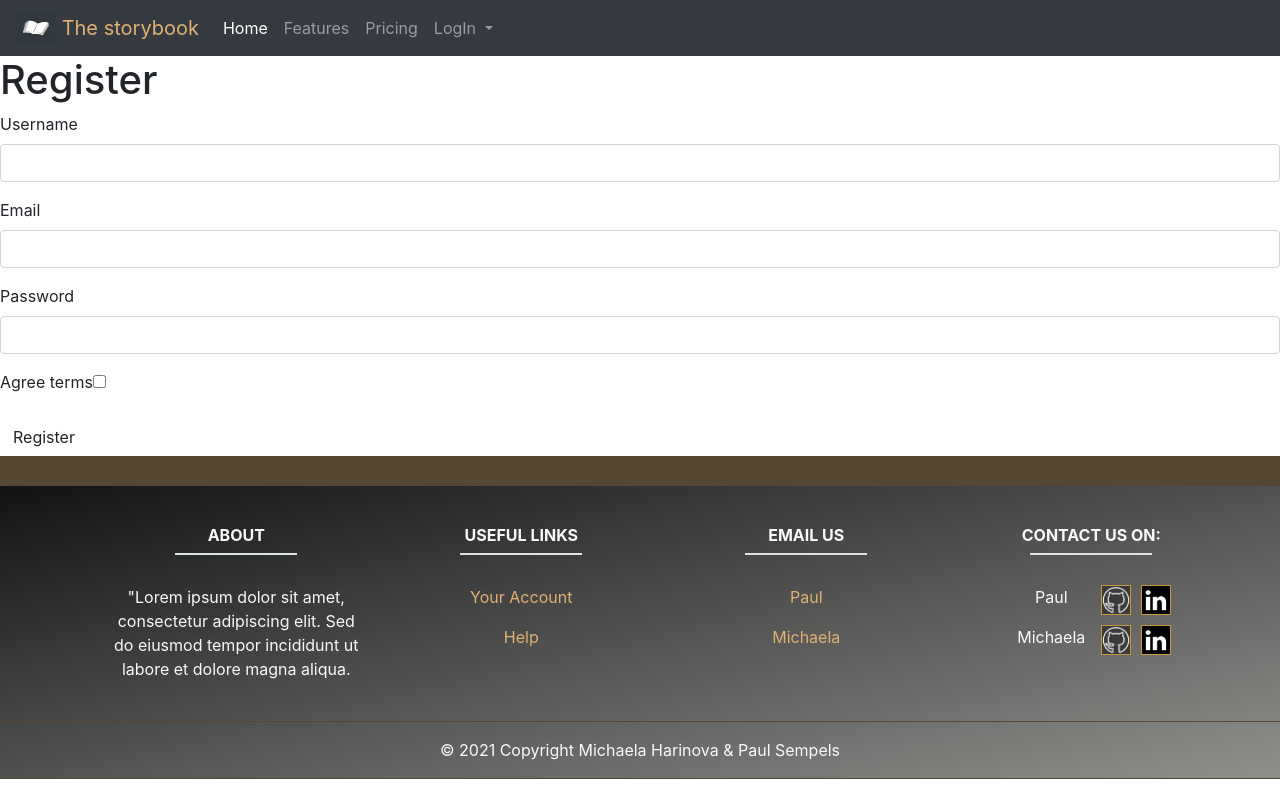
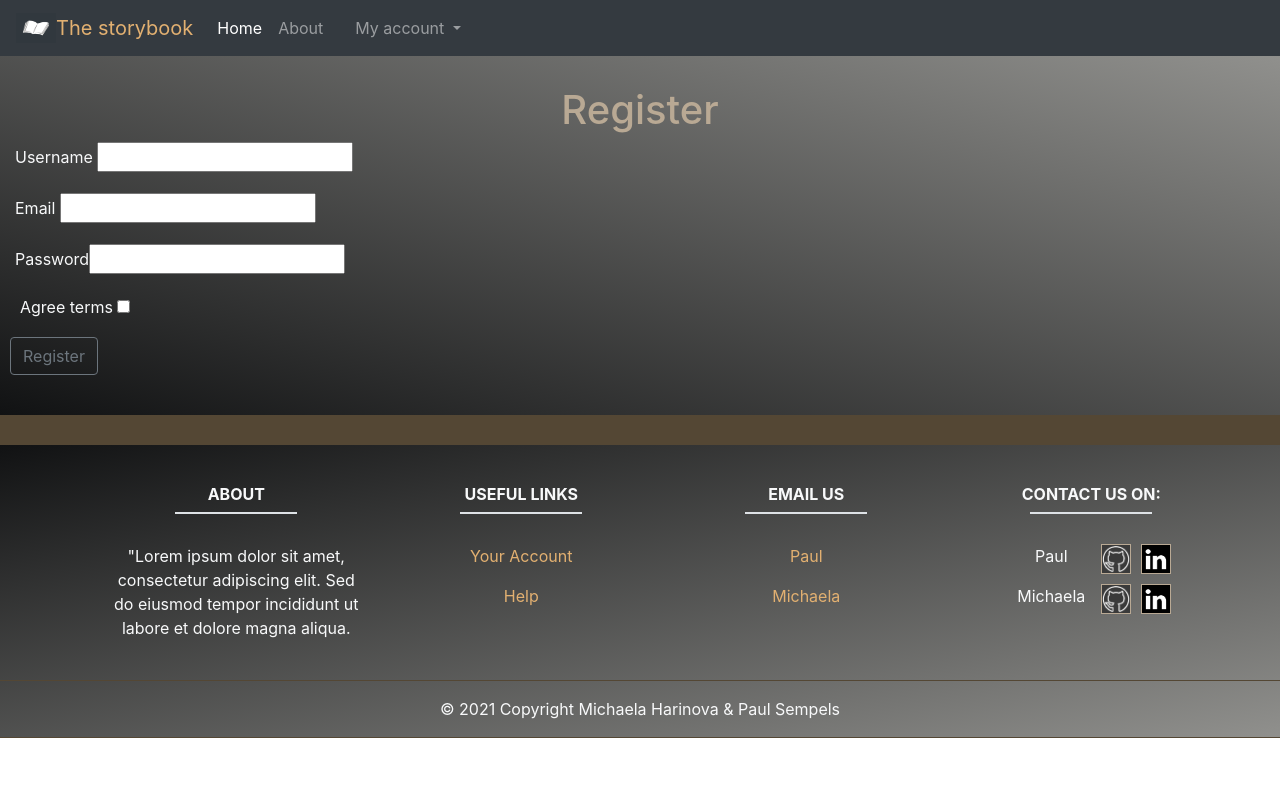
Before and after one commit to Paul-Ducky/StoryBook, a Symfony app: template storyBook/templates/registration/register.html.twig in a window 1280 px wide. Run offline with Twig, Linux system fonts and the light colour scheme; the template is opened without the code that fills it, so the values that code supplies are empty; form fields are guessed from the names that the template uses; some libraries are stand-ins or nearby versions.

Commit message:
add login+registration view

```diff
--- a/storyBook/public/css/style.css
+++ b/storyBook/public/css/style.css
@@ -12,6 +12,7 @@
     background-size: cover;
 }
 
+/* links */
 a {
     color: #e2b071;
 }
@@ -20,17 +21,37 @@ a:hover {
     color: #cb973a;
 }
 
+/* text */
+.name {
+    color: #b9a994;
+    text-align: center;
+}
+
+/* images/icons */
 .img {
     width: 40px;
     height: 30px;
 }
 
+.icon {
+    width: 30px;
+    height: 30px;
+    margin-left: 10px;
+    float: right;
+    border: 1px solid #b9a994;
+}
+
+.icon:hover {
+    box-shadow: 0px 0px 5px 2px #a78761;
+}
+
+/* footer */
 footer {
     background-image: linear-gradient(to bottom right, #111213, #90908d);
 }
 
 .footer1 {
-    border-top: 30px solid  #544734;
+    border-top: 30px solid #544734;
     border-bottom: 1px solid #544734;
 }
 
@@ -38,37 +59,57 @@ footer {
     border-top: 1px solid #544734;
 }
 
+.border {
+    text-decoration: underline;
+    color: white;
+    width: 120px;
+}
+
+/* body */
 .background {
     background-image: linear-gradient(to top right, #111213, #90908d);
 }
 
-.login{
+.button:hover {
+    color: #b9a994;
+}
+
+/* format styling (login, registration) */
+.login {
     background-color: #343a40;
 }
-.name{
-    color:#544734;
+
+.checkbox {
+    margin: 10px;
 }
 
-.border{
-    text-decoration: underline;
-    color:white;
-    width: 120px;
+.paddingForm {
+    padding-top: 30px;
+    padding-bottom: 30px;
 }
 
-.icon{
-    width:30px;
-    height: 30px;
-    margin-left:10px;
-    float:right;
-    border:1px solid #cb973a;
+.form {
+    margin-left: 40vw;
+    max-width: 20%;
+    background-color: rgba(236, 234, 218, 0.1);
+    box-shadow: 1px 1px 6px 3px #82817f;
 }
 
-.icon:hover{
-    box-shadow: 1px 1px 6px 0px  #cb973a;
+.inputOutline {
+    outline-style: none;
 }
 
+/* cards */
 .card-deck {
-    margin-left:0px !important;
-    margin-right:0px !important;
+    margin-left: 0px !important;
+    margin-right: 0px !important;
+    box-shadow: 1px 2px 6px 3px #232121;
+}
 
+.card {
+    box-shadow: 1px 1px 6px 0px #232121;
 }
+
+.card:hover {
+    box-shadow: 1px 1px 6px 3px #c2b495;
+}
--- a/storyBook/templates/base.html.twig
+++ b/storyBook/templates/base.html.twig
@@ -27,10 +27,8 @@
 <body>
 {% block menu %}
     <nav class="navbar sticky-top navbar-expand-lg navbar-dark bg-dark">
-        <a class="navbar-brand" style="color:#e2b071" href="#"><img src="/img/icon.jpg"
-                                                                    class="img d-inline-block align-top" alt="">
-            The storybook</a>
-
+        <a class="navbar-brand" style="color:#e2b071" href="#">
+            <img src="/img/icon.jpg" class="img d-inline-block align-top" alt="">The storybook</a>
         <button class="navbar-toggler" type="button" data-toggle="collapse" data-target="#navbarNavDropdown"
                 aria-controls="navbarNavDropdown" aria-expanded="false" aria-label="Toggle navigation">
             <span class="navbar-toggler-icon"></span>
@@ -38,42 +36,24 @@
         <div class="collapse navbar-collapse" id="navbarNavDropdown">
             <ul class="navbar-nav">
                 <li class="nav-item active">
-                    <a class="nav-link" href="#">Home <span class="sr-only">(current)</span></a>
+                    <a class="nav-link" href="{{ url ('home') }}">Home<span class="sr-only">(current)</span></a>
                 </li>
                 <li class="nav-item">
-                    <a class="nav-link" href="#">Features</a>
+                    <a class="nav-link" href="#">About</a>
                 </li>
                 <li class="nav-item">
-                    <a class="nav-link" href="#">Pricing</a>
+                    <a class="nav-link" href="#"></a>
                 </li>
                 <li class="nav-item dropdown">
                     <a class="nav-link dropdown-toggle" href="#" id="navbarDropdownMenuLink" role="button"
                        data-toggle="dropdown" aria-haspopup="true" aria-expanded="false">
-                        LogIn
+                        My account
                     </a>
-                    <form class="dropdown-menu p-4 login text-light">
-                        <div class="form-group">
-                            <label for="exampleDropdownFormEmail2">Email address</label>
-                            <input type="email" class="form-control" id="exampleDropdownFormEmail2"
-                                   placeholder="email@example.com">
-                        </div>
-                        <div class="form-group">
-                            <label for="exampleDropdownFormPassword2">Password</label>
-                            <input type="password" class="form-control" id="exampleDropdownFormPassword2"
-                                   placeholder="Password">
-                        </div>
-                        <div class="form-group">
-                            <div class="form-check">
-                                <input type="checkbox" class="form-check-input" id="dropdownCheck2">
-                                <label class="form-check-label" for="dropdownCheck2">
-                                    Remember me
-                                </label>
-                            </div>
-                        </div>
-                        <button type="submit" class="btn btn-outline-secondary">Sign in</button>
-                    </form>
-
-                </li>
+                    <div class="dropdown-menu login">
+                        <a class="dropdown-item text-light" href="{{ url ('app_login') }}">Login</a>
+                        <a class="dropdown-item text-light" href="{{ url ('app_register') }}">Register</a>
+                        <a class="dropdown-item text-light" href="{{ url ('app_logout') }}">Logout</a>
+                    </div>
             </ul>
         </div>
     </nav>
@@ -117,7 +97,6 @@
                     <p>
                         <a href="mailto:michaela.harin@gmail.com">Michaela</a>
                     </p>
-
                 </div>
                 <!-- Grid column -->
                 <div class="col-md-2 col-lg-2 col-xl-2 mx-auto mb-6">
@@ -126,32 +105,27 @@
                     <hr class="border accent-2 mb-4 mt-0 d-inline-block mx-auto">
 
                     <p> Paul
-                        <!--Linkedin -->
+                        <!-- Linkedin -->
                         <a href="https://www.linkedin.com/in/paul-sempels-070813197/">
                             <img src="/img/li.png" alt="linkedIn icon" class="icon">
                         </a>
-
+                        <!-- Github -->
                         <a href="https://github.com/Paul-Ducky">
                             <img src="/img/gh.png" alt="linkedIn icon" class="icon">
                         </a>
                     </p>
-
                     <p> Michaela
-                        <!--Linkedin -->
+                        <!-- Linkedin -->
                         <a href="https://www.linkedin.com/in/michaela-hari%C5%88ov%C3%A1-a0a7131b8/">
                             <img src="/img/li.png" alt="linkedIn icon" class="icon">
                         </a>
-
+                        <!-- Github -->
                         <a href="https://github.com/mharin">
                             <img src="/img/gh.png" alt="linkedIn icon" class="icon">
                         </a>
                     </p>
-
-                    <i class="fab fa-github"></i>
                 </div>
-                <!-- Grid column -->
             </div>
-            <!-- Grid row -->
         </div>
         <!-- Copyright -->
         <div class="footer-copyright text-center py-3 text-light footer2">
--- a/storyBook/templates/home/index.html.twig
+++ b/storyBook/templates/home/index.html.twig
@@ -7,7 +7,7 @@
     <div class="parallax"></div>
     <!--- cards --->
     <div class="card-deck  background">
-        <div class="card-body ">
+        <div class="card-body">
             <div class="row">
                 <div class="card text-white bg-dark mb-3">
                     <img src="/img/eventPic1.jpg" class="card-img-top" alt="...">
--- a/storyBook/templates/registration/register.html.twig
+++ b/storyBook/templates/registration/register.html.twig
@@ -3,20 +3,36 @@
 {% block title %}Register{% endblock %}
 
 {% block body %}
-    {% for flashError in app.flashes('verify_email_error') %}
-        <div class="alert alert-danger" role="alert">{{ flashError }}</div>
-    {% endfor %}
+    <div class=" background text-light">
+        <div class="paddingForm">
+            {% for flashError in app.flashes('verify_email_error') %}
+                <div class="alert alert-danger" role="alert">{{ flashError }}</div>
+            {% endfor %}
+            <div>
+                <div>
+                    {{ form_start(registrationForm,{ 'attr': {'class': 'form'} }) }}
+                    <h1 class="name">Register</h1>
+                    <div class="col-md-4 mb-3 ">
+                        {{ form_label(registrationForm.username) }}
+                        {{ form_widget(registrationForm.username,{ 'attr': {'class': 'inputOutline'} }) }}
+                    </div>
+                    <div class="col-md-4 mb-3 ">
+                        {{ form_label(registrationForm.email) }}
+                        {{ form_widget(registrationForm.email,{ 'attr': {'class': 'inputOutline'} }) }}
+                    </div>
+                    <div class="col-md-4 mb-3 ">
+                        {{ form_row(registrationForm.plainPassword, {'label' : 'Password','attr': {'class': 'inputOutline'} }) }}
 
-    <h1>Register</h1>
+                    </div>
+                    <div class="form-check">
+                        {{ form_label(registrationForm.agreeTerms) }}
+                        {{ form_widget(registrationForm.agreeTerms,{ 'attr': {'class': 'checkbox'} }) }}
+                    </div>
+                    <button type="submit" class="btn btn-outline-secondary checkbox button">Register</button>
 
-    {{ form_start(registrationForm) }}
-        {{ form_row(registrationForm.username) }}
-        {{ form_row(registrationForm.email) }}
-        {{ form_row(registrationForm.plainPassword, {
-            label: 'Password'
-        }) }}
-        {{ form_row(registrationForm.agreeTerms) }}
-
-        <button type="submit" class="btn">Register</button>
-    {{ form_end(registrationForm) }}
+                    {{ form_end(registrationForm) }}
+                </div>
+            </div>
+        </div>
+    </div>
 {% endblock %}
```
Also changed, not shown: storyBook/templates/security/login.html.twig (+22 -9 lines).
